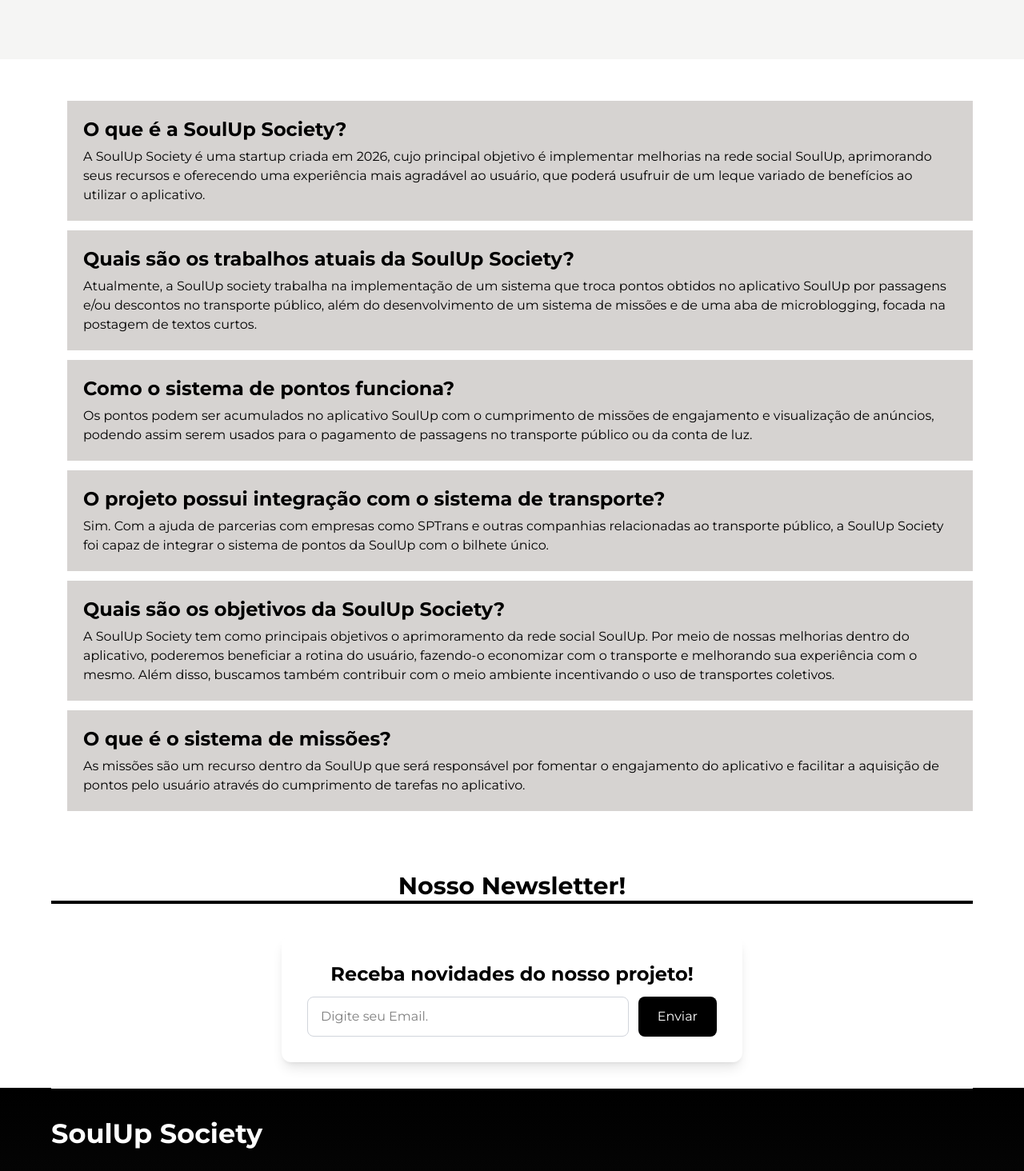
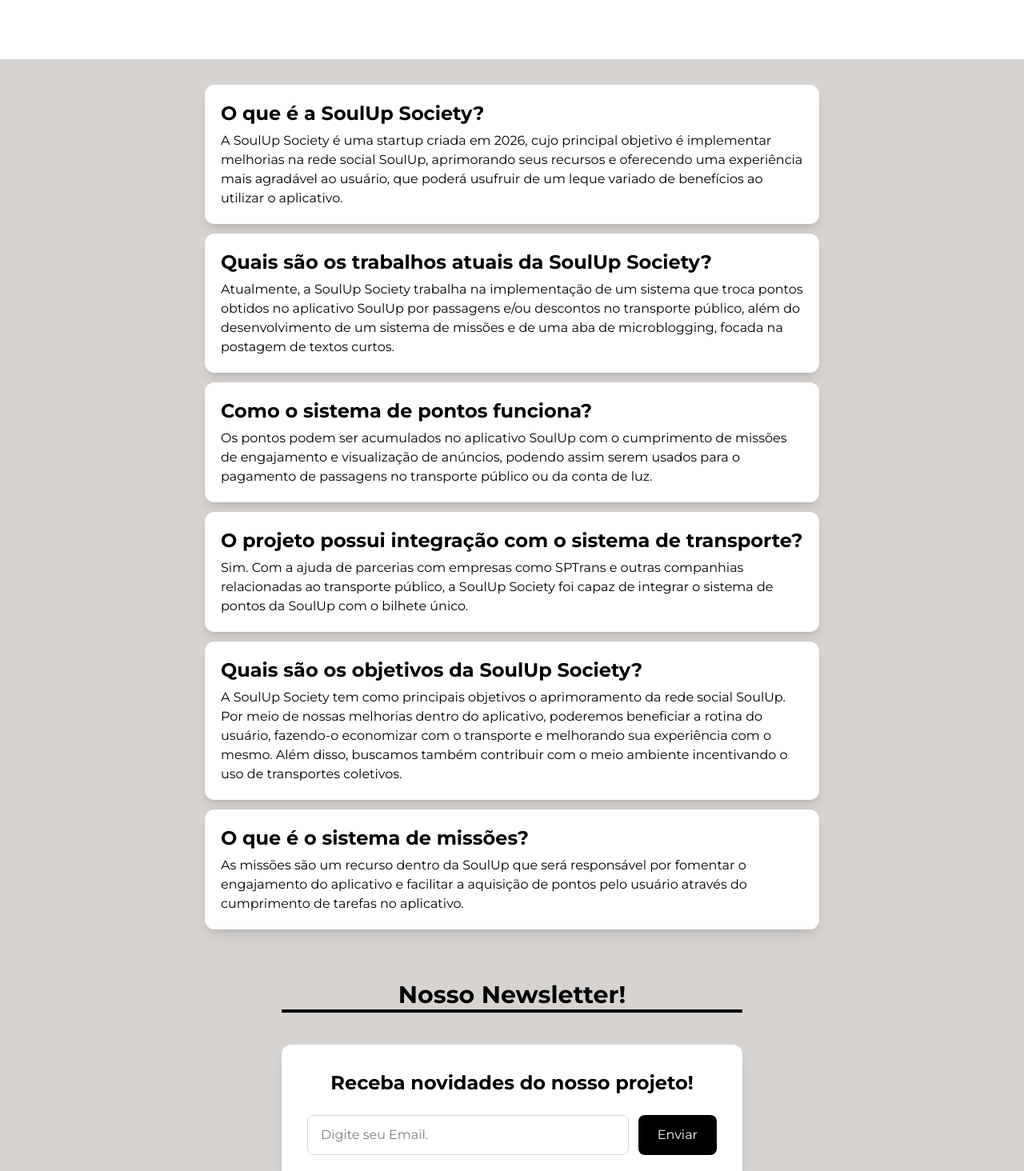
Before and after one commit to SoulUp-Society-Trabalhos/1--Challenge-2--semestre, a React (Vite) app in the folder soulup-society/: page /faq in a window 1280 px wide. Shown: the part 760-2224 px from the top of the page at 80% size. Built offline with nearby package versions, Linux system fonts and the light colour scheme.

Commit message:
feat: todas as paginas propriamente formatadas (newsletter, tailwind e comentarios resolvidos)

```diff
--- a/soulup-society/src/routes/Faq/index.tsx
+++ b/soulup-society/src/routes/Faq/index.tsx
@@ -1,7 +1,58 @@
+import { useState } from "react";
+
+interface FAQItem {
+  question: string;
+  answer: string;
+}
+
+const faqItems: FAQItem[] = [
+  {
+    question: "O que é a SoulUp Society?",
+    answer: "A SoulUp Society é uma startup criada em 2026, cujo principal objetivo é implementar melhorias na rede social SoulUp, aprimorando seus recursos e oferecendo uma experiência mais agradável ao usuário, que poderá usufruir de um leque variado de benefícios ao utilizar o aplicativo.",
+  },
+  {
+    question: "Quais são os trabalhos atuais da SoulUp Society?",
+    answer: "Atualmente, a SoulUp Society trabalha na implementação de um sistema que troca pontos obtidos no aplicativo SoulUp por passagens e/ou descontos no transporte público, além do desenvolvimento de um sistema de missões e de uma aba de microblogging, focada na postagem de textos curtos.",
+  },
+  {
+    question: "Como o sistema de pontos funciona?",
+    answer: "Os pontos podem ser acumulados no aplicativo SoulUp com o cumprimento de missões de engajamento e visualização de anúncios, podendo assim serem usados para o pagamento de passagens no transporte público ou da conta de luz.",
+  },
+  {
+    question: "O projeto possui integração com o sistema de transporte?",
+    answer: "Sim. Com a ajuda de parcerias com empresas como SPTrans e outras companhias relacionadas ao transporte público, a SoulUp Society foi capaz de integrar o sistema de pontos da SoulUp com o bilhete único.",
+  },
+  {
+    question: "Quais são os objetivos da SoulUp Society?",
+    answer: "A SoulUp Society tem como principais objetivos o aprimoramento da rede social SoulUp. Por meio de nossas melhorias dentro do aplicativo, poderemos beneficiar a rotina do usuário, fazendo-o economizar com o transporte e melhorando sua experiência com o mesmo. Além disso, buscamos também contribuir com o meio ambiente incentivando o uso de transportes coletivos.",
+  },
+  {
+    question: "O que é o sistema de missões?",
+    answer: "As missões são um recurso dentro da SoulUp que será responsável por fomentar o engajamento do aplicativo e facilitar a aquisição de pontos pelo usuário através do cumprimento de tarefas no aplicativo.",
+  },
+];
+
 export default function Faq() {
+  const [showModal, setShowModal] = useState(false);
+  const [modalMessage, setModalMessage] = useState("");
+
+  const handleSubmit = (e: React.FormEvent<HTMLFormElement>) => {
+    e.preventDefault();
+    const formData = new FormData(e.currentTarget);
+    const email = formData.get("email") as string;
+
+    if (email) {
+      setModalMessage(`Obrigado por se cadastrar, ${email}!`);
+      setShowModal(true);
+      e.currentTarget.reset();
+    }
+  };
+
+  const closeModal = () => setShowModal(false);
+
   return (
     <main className="conteudo">
-      <section className="min-h-[90vh] bg-stone-100 font-montserrat flex flex-col items-center justify-center">
+      <section className="min-h-[90vh] bg-white font-montserrat flex flex-col items-center justify-center">
         <div className="text-center flex flex-col gap-3">
           <h1 className="text-6xl font-montserrat font-bold mb-6">FAQ</h1>
 
@@ -14,94 +65,29 @@
         </div>
       </section>
 
-      <section className="">
-        <div className="mt-5! ml-5! py-8! px-[5%]!">
-          <div className="mb-3! bg-stone-300 p-5!">
-            <p className="text-2xl mb-1.5! font-bold">O que é a SoulUp Society?</p>
-            <p className="text-base">
-              A SoulUp Society é uma startup criada em 2026, cujo principal
-              objetivo é implementar melhorias na rede social SoulUp,
-              aprimorando seus recursos e oferecendo uma experiência mais
-              agradável ao usuário, que poderá usufruir de um leque variado de
-              benefícios ao utilizar o aplicativo.
-            </p>
-          </div>
-          <div className="mb-3! bg-stone-300 p-5!">
-            <p className="text-2xl mb-1.5! font-bold">
-              Quais são os trabalhos atuais da SoulUp Society?
-            </p>
-            <p className="text-base">
-              Atualmente, a SoulUp society trabalha na implementação de um
-              sistema que troca pontos obtidos no aplicativo SoulUp por
-              passagens e/ou descontos no transporte público, além do
-              desenvolvimento de um sistema de missões e de uma aba de
-              microblogging, focada na postagem de textos curtos.
-            </p>
-          </div>
-          <div className="mb-3! bg-stone-300 p-5!">
-            <p className="text-2xl mb-1.5! font-bold">
-              Como o sistema de pontos funciona?
-            </p>
-            <p className="text-base">
-              Os pontos podem ser acumulados no aplicativo SoulUp com o
-              cumprimento de missões de engajamento e visualização de anúncios,
-              podendo assim serem usados para o pagamento de passagens no
-              transporte público ou da conta de luz.
-            </p>
-          </div>
-          <div className="mb-3! bg-stone-300 p-5!">
-            <p className="text-2xl mb-1.5! font-bold">
-              O projeto possui integração com o sistema de transporte?
-            </p>
-            <p className="text-base">
-              Sim. Com a ajuda de parcerias com empresas como SPTrans e outras
-              companhias relacionadas ao transporte público, a SoulUp Society
-              foi capaz de integrar o sistema de pontos da SoulUp com o bilhete
-              único.
-            </p>
-          </div>
-          <div className="mb-3! bg-stone-300 p-5!">
-            <p className="text-2xl mb-1.5! font-bold">
-              Quais são os objetivos da SoulUp Society?
-            </p>
-            <p className="text-base">
-              A SoulUp Society tem como principais objetivos o aprimoramento da
-              rede social SoulUp. Por meio de nossas melhorias dentro do
-              aplicativo, poderemos beneficiar a rotina do usuário, fazendo-o
-              economizar com o transporte e melhorando sua experiência com o
-              mesmo. Além disso, buscamos também contribuir com o meio ambiente
-              incentivando o uso de transportes coletivos.
-            </p>
-          </div>
-          <div className="mb-3! bg-stone-300 p-5!">
-            <p className="text-2xl mb-1.5! font-bold">O que é o sistema de missões?</p>
-            <p className="text-base">
-              As missões são um recurso dentro da SoulUp que será responsável
-              por fomentar o engajamento do aplicativo e facilitar a aquisição
-              de pontos pelo usuário através do cumprimento de tarefas no
-              aplicativo.
-            </p>
-          </div>
+      <section className="bg-stone-300 py-8 px-[5%]">
+        <div className="max-w-3xl mx-auto space-y-3">
+          {faqItems.map((item, index) => (
+            <div key={index} className="bg-white p-5 rounded-xl shadow-lg">
+              <p className="text-2xl mb-1.5 font-bold">{item.question}</p>
+              <p className="text-base">{item.answer}</p>
+            </div>
+          ))}
         </div>
       </section>
-      <div className="py-8 px-[5%]! min-h-[30vh]">
-        <h2 className="text-3xl text-center font-bold border-b-4">
-          Nosso Newsletter!
-        </h2>
-        <div className="mt-10! flex justify-center">
-          <section className="bg-white text-black p-8! rounded-xl shadow-lg w-full max-w-xl">
-            <h2 className="text-2xl font-bold text-center mb-3!">
+
+      <section className="bg-stone-300 py-8 px-[5%] min-h-[30vh]">
+        <div className="max-w-xl mx-auto">
+          <h2 className="text-3xl text-center font-bold border-b-4 border-black inline-block w-full mb-10">
+            Nosso Newsletter!
+          </h2>
+
+          <div className="bg-white text-black p-8 rounded-xl shadow-lg">
+            <h2 className="text-2xl font-bold text-center mb-6">
               Receba novidades do nosso projeto!
             </h2>
-            <dialog id="modal">
-              <button aria-label="Fechar a Janela" id="btnFecharModal">
-                X
-              </button>
-              <div id="msg">
-                <p>TESTE DE MSG</p>
-              </div>
-            </dialog>
-            <form className="formulario__newsletter" action="" method="">
+
+            <form className="formulario__newsletter" onSubmit={handleSubmit}>
               <fieldset className="newsletter__fieldset">
                 <label htmlFor="idEmail" className="sr-only">
                   Email
@@ -111,23 +97,54 @@
                     type="email"
                     id="idEmail"
                     name="email"
-                    className="flex-1 border border-gray-300 rounded-lg px-4! py-3! text-black outline-none focus:border-black"
+                    className="flex-1 border border-gray-300 rounded-lg px-4 py-3 text-black outline-none focus:border-black"
                     placeholder="Digite seu Email."
                     required
+                    aria-describedby="email-help"
                   />
                   <button
                     type="submit"
                     id="btnEnviar"
-                    className="bg-black text-white px-6! py-3! rounded-lg hover:bg-gray-800"
+                    className="bg-black text-white px-6 py-3 rounded-lg hover:bg-gray-800 transition-colors"
                   >
                     Enviar
                   </button>
                 </div>
+                <p id="email-help" className="sr-only">
+                  Insira seu email para receber novidades
+                </p>
               </fieldset>
             </form>
-          </section>
+          </div>
         </div>
-      </div>
+      </section>
+
+      {showModal && (
+        <dialog id="modal" className="fixed inset-0 z-50 flex items-center justify-center bg-black/50" onClick={closeModal}>
+          <div className="bg-white p-6 rounded-xl shadow-lg max-w-md w-full mx-4" onClick={(e) => e.stopPropagation()}>
+            <div className="flex justify-between items-start mb-4">
+              <h3 className="text-xl font-bold">Confirmação</h3>
+              <button
+                aria-label="Fechar a Janela"
+                id="btnFecharModal"
+                onClick={closeModal}
+                className="text-2xl text-gray-500 hover:text-gray-700"
+              >
+                ×
+              </button>
+            </div>
+            <div id="msg">
+              <p>{modalMessage}</p>
+            </div>
+            <button
+              onClick={closeModal}
+              className="mt-4 w-full bg-black text-white px-6 py-3 rounded-lg hover:bg-gray-800 transition-colors"
+            >
+              OK
+            </button>
+          </div>
+        </dialog>
+      )}
     </main>
   );
 }
--- a/soulup-society/src/routes/Integrantes/index.tsx
+++ b/soulup-society/src/routes/Integrantes/index.tsx
@@ -13,7 +13,7 @@
         </div>
       </section>
       <section className="bg-stone-300 p-10!">
-      <div className="mt-10!  h-80 grid grid-cols-1 gap-6 sm:grid-cols-2 lg:grid-cols-6 xl:grid-cols-5 " >
+        <div className="mt-10!  h-80 grid grid-cols-1 gap-6 sm:grid-cols-2 lg:grid-cols-6 xl:grid-cols-5 ">
           <div className="flex flex-col items-center overflow-hidden rounded-2xl bg-white shadow-md transition duration-300 hover:-translate-y-2 hover:shadow-xl">
             <img
               src="/img/foto-breno.jpg"
@@ -141,10 +141,10 @@
           </div>
         </div>
       </section>
-      <div className="py-8 px-[5%]! min-h-[30vh]">
+      <div className="py-8 px-[5%]! min-h-[30vh] bg-stone-300">
         <div className="mt-10! flex justify-center">
           <section className="bg-white text-black p-8! rounded-xl shadow-lg w-full max-w-xl">
-            <h2 className="text-2xl font-bold text-center mb-3!">
+            <h2 className="text-2xl font-bold text-center mb-3 p-3! rounded-lg">
               Receba novidades do nosso projeto!
             </h2>
             <dialog id="modal">
```
Also changed, not shown: soulup-society/src/routes/Error/index.tsx (line endings or trailing spaces). Lines whose indentation alone changed are shown as unchanged.
